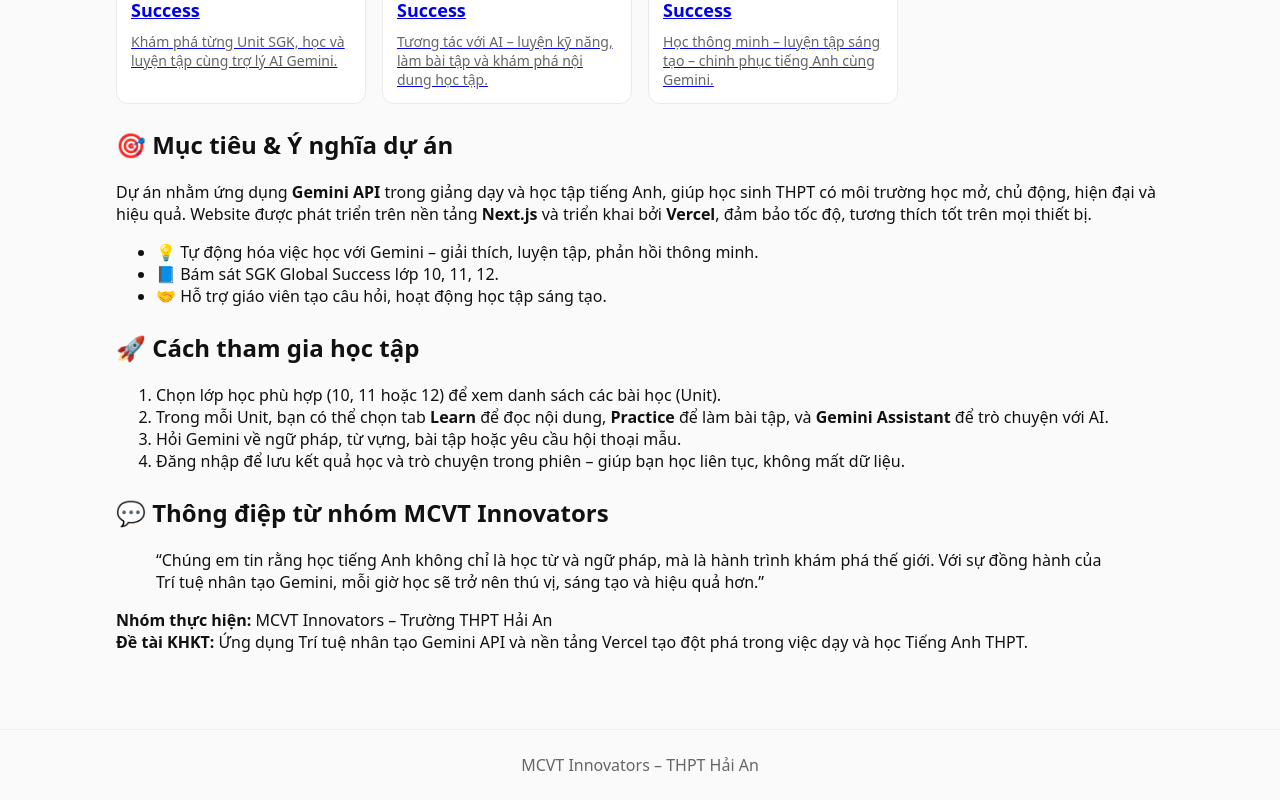
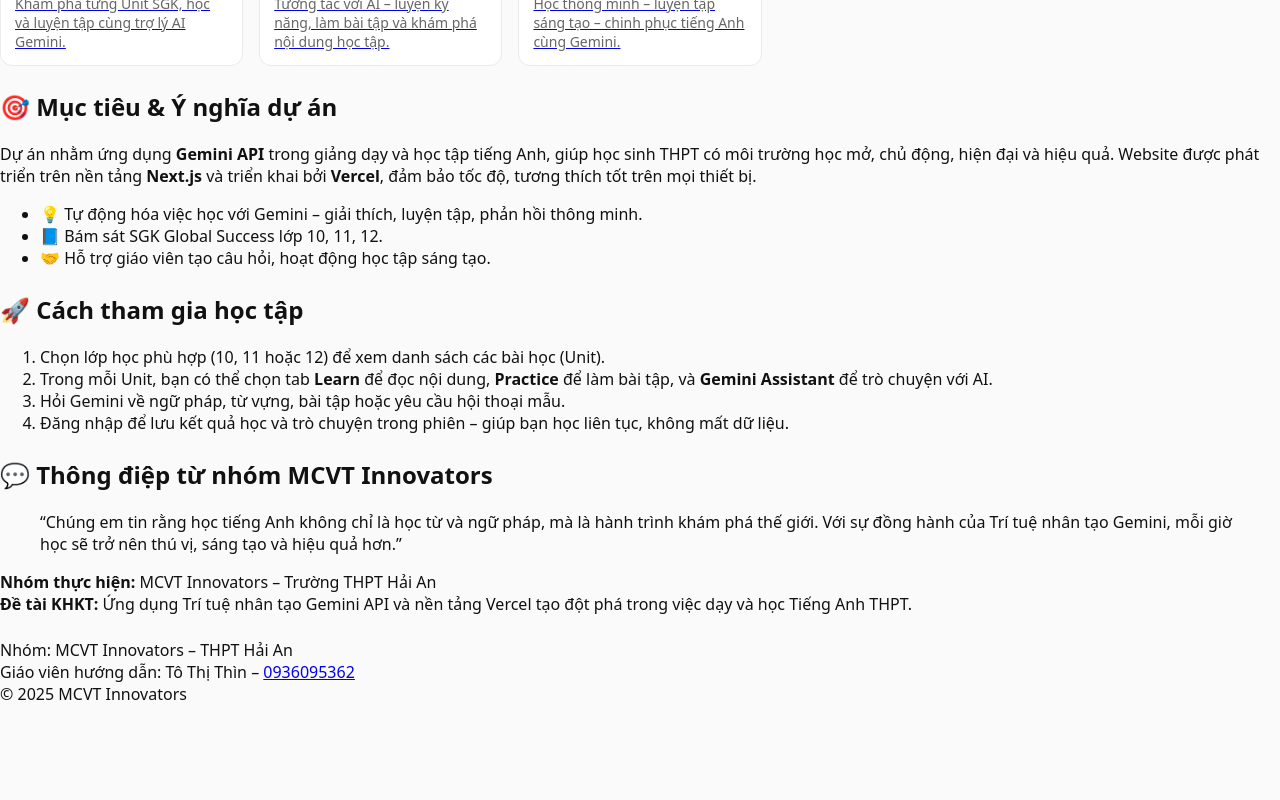
Before and after one commit to Thinit362/my-english-ai, a Next.js app: page / in a window 1280 px wide. Shown: the part 1177-1977 px from the top of the page. After the commit the page ends 1882 px from the top, so only its background shows below. Built offline with nearby package versions, Linux system fonts and the light colour scheme.

Commit message:
Update layout.tsx

```diff
--- a/app/layout.tsx
+++ b/app/layout.tsx
@@ -1,21 +1,47 @@
 import "./globals.css";
-import type { Metadata } from "next";
+import type { Metadata, Viewport } from "next";
 import Header from "@/components/Header";
-import Footer from "@/components/Footer";
-
 
 export const metadata: Metadata = {
-title: "AI English THPT – Gemini on Vercel",
-description: "Ứng dụng Trí tuệ nhân tạo giúp dạy và học Tiếng Anh THPT",
+  title: "Ứng dụng Gemini & Vercel – Tiếng Anh THPT",
+  description: "Học tiếng Anh THPT với Gemini API và Vercel",
+};
+
+export const viewport: Viewport = {
+  width: "device-width",
+  initialScale: 1,
+  maximumScale: 1,
 };
 
 export default function RootLayout({ children }: { children: React.ReactNode }) {
   return (
     <html lang="vi">
-<body>
+      <body className="min-h-screen bg-sky-50 text-slate-900 antialiased">
+        {/* Khung bao toàn site */}
+        <div className="container-max bg-white border-2 border-sky-200 rounded-2xl shadow-sm m-4 overflow-hidden">
+          {/* Header dùng chung cho tất cả các trang */}
           <Header />
-<main className="container">{children}</main>
-<Footer />
+
+          {/* Nội dung trang */}
+          {children}
+
+          {/* Footer chung */}
+          <footer className="bg-white border-t px-4 md:px-6 lg:px-8 py-6">
+            <div className="flex flex-col sm:flex-row items-start sm:items-center justify-between gap-2">
+              <div>
+                <div className="font-semibold text-base md:text-lg">
+                  Nhóm: MCVT Innovators – THPT Hải An
+                </div>
+                <div className="text-sm md:text-base opacity-80">
+                  Giáo viên hướng dẫn: Tô Thị Thìn – <a href="tel:0936095362" className="underline">0936095362</a>
+                </div>
+              </div>
+              <div className="text-sm md:text-base opacity-60">
+                © {new Date().getFullYear()} MCVT Innovators
+              </div>
+            </div>
+          </footer>
+        </div>
       </body>
     </html>
   );
```
Lines whose indentation alone changed are shown as unchanged.
